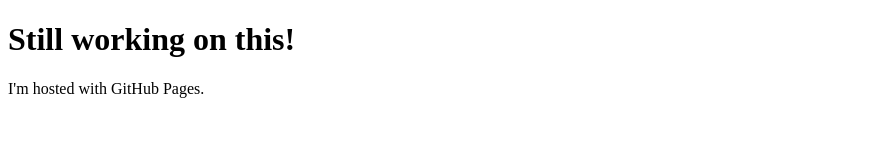
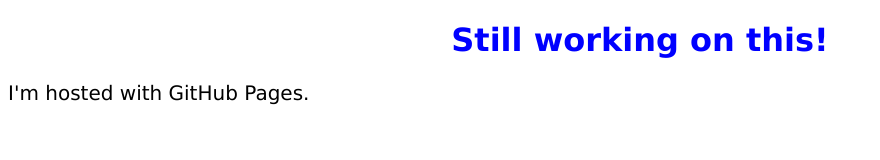
Before and after one commit to russellwashere/russellwashere.github.io, a plain HTML site: page index.html in a window 1280 px wide. Shown: the whole page, without its empty margins (0-880 px from the left). Drawn offline with Linux system fonts and the light colour scheme.

Commit message:
Linking stylesheet

```diff
--- a/index.html
+++ b/index.html
@@ -4,6 +4,7 @@
     <meta charset="UTF-8">
     <meta name="viewport" content="width=device-width, initial-scale=1.0">
     <title>russellwashere</title>
+    <link type="text/css" rel="stylesheet" href="stylesheets/main.css" />
 </head>
 <body>
     <h1>Still working on this!</h1>
--- /dev/null
+++ b/stylesheets/main.css
@@ -0,0 +1,10 @@
+h1 {
+  color: blue;
+  font-family: Verdana;
+  text-align: center;
+}
+
+p {
+  font-family: verdana;
+  font-size: 20px;
+}
```
